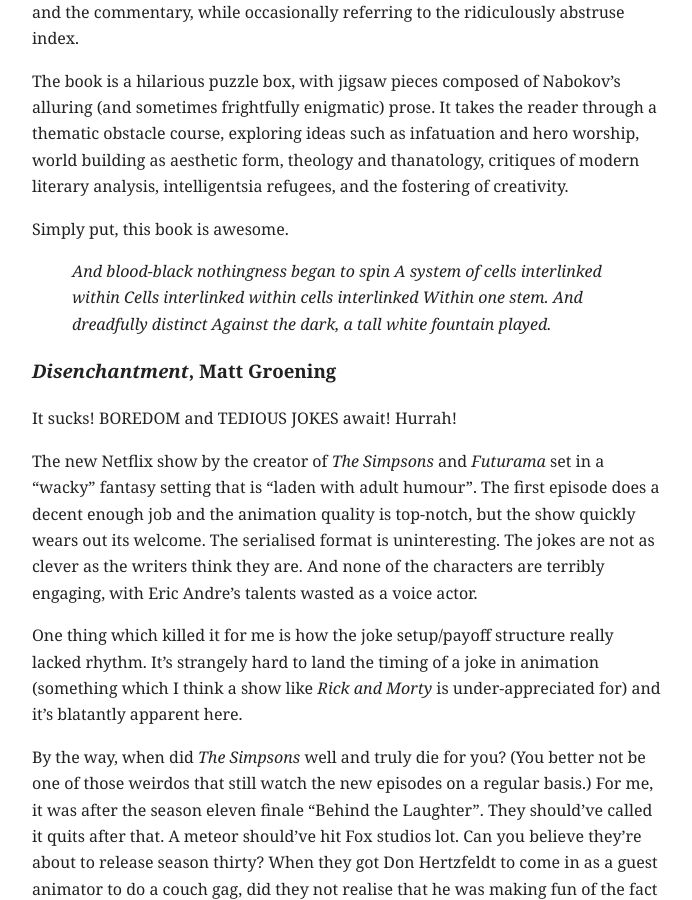
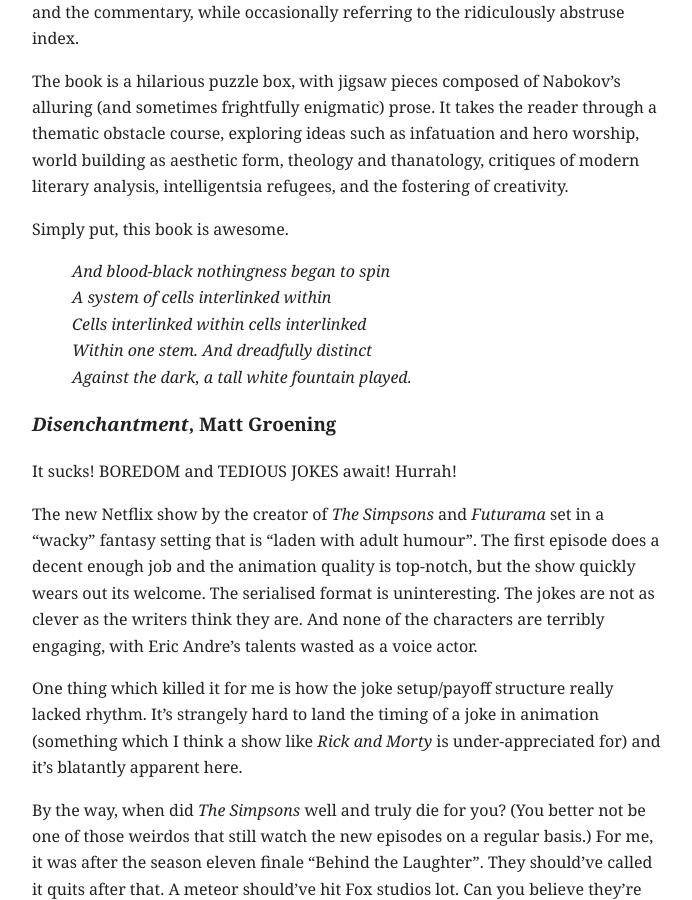
Before and after one commit to mingjiliu/mingjiliu.github.io, a Jekyll site: the page built from _reviews/even-more-reviews.md, in a window 1280 px wide and 900 px high, scrolled down 17899 px. Shown: the whole window, without its empty margins (292-984 px from the left). Built offline with Jekyll 4.4.1, drawn with Linux system fonts in a browser that asks for light colours.

```diff
--- a/_reviews/even-more-reviews.md
+++ b/_reviews/even-more-reviews.md
@@ -279,11 +279,11 @@ The book is a hilarious puzzle box, with jigsaw pieces composed of Nabokov's all
 
 Simply put, this book is awesome.
 
->*And blood-black nothingness began to spin
->A system of cells interlinked within
->Cells interlinked within cells interlinked
->Within one stem. And dreadfully distinct
->Against the dark, a tall white fountain played.*
+> *And blood-black nothingness began to spin*
+> *A system of cells interlinked within*
+> *Cells interlinked within cells interlinked*
+> *Within one stem. And dreadfully distinct*
+> *Against the dark, a tall white fountain played.*
 
 ### *Disenchantment*, Matt Groening
 
```
